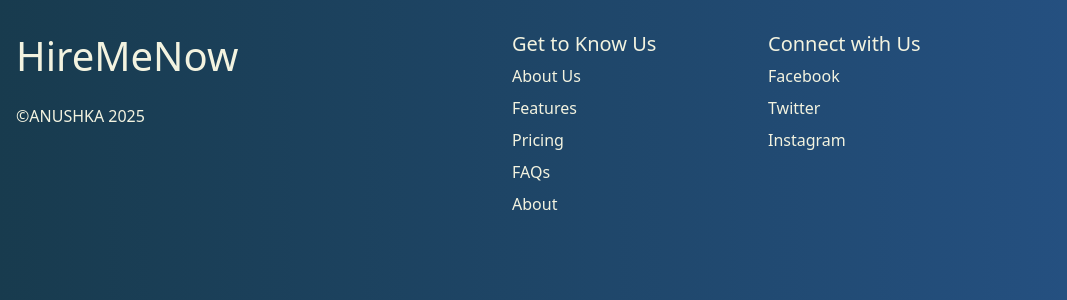
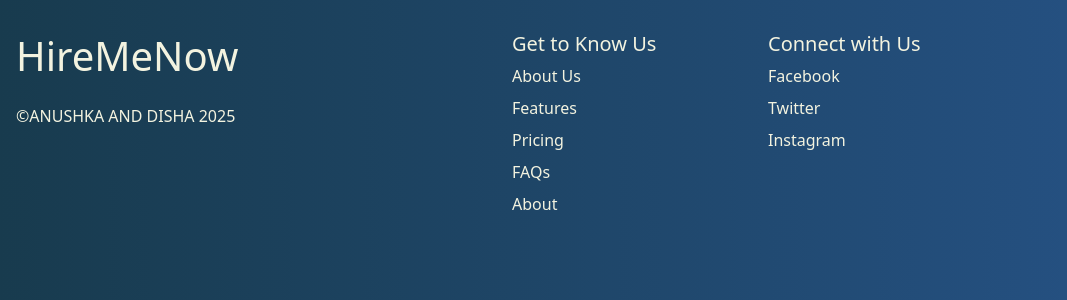
Before and after one commit to JakAnushka/HireMeNow, a Django app: page /student_details/ in a window 1280 px wide. Shown: the part 1173-1473 px from the top of the page, without its empty margins (0-1067 px from the left). Run offline with Django 5.2, Linux system fonts and the light colour scheme; some libraries are stand-ins or nearby versions; some web fonts are replaced.

Commit message:
base.html

```diff
--- a/templates/base.html
+++ b/templates/base.html
@@ -70,7 +70,7 @@
       <a href="/" class="d-flex align-items-center mb-3 link-body-emphasis text-decoration-none" aria-label="Bootstrap">
         <h1 class="mx-3" style="color:#F3F3E0;">HireMeNow</h1>
       </a>
-      <p class="mx-3" >©ANUSHKA 2025</p>
+      <p class="mx-3" >©ANUSHKA AND DISHA 2025</p>
     </div>
 
     <div class="col">
```
